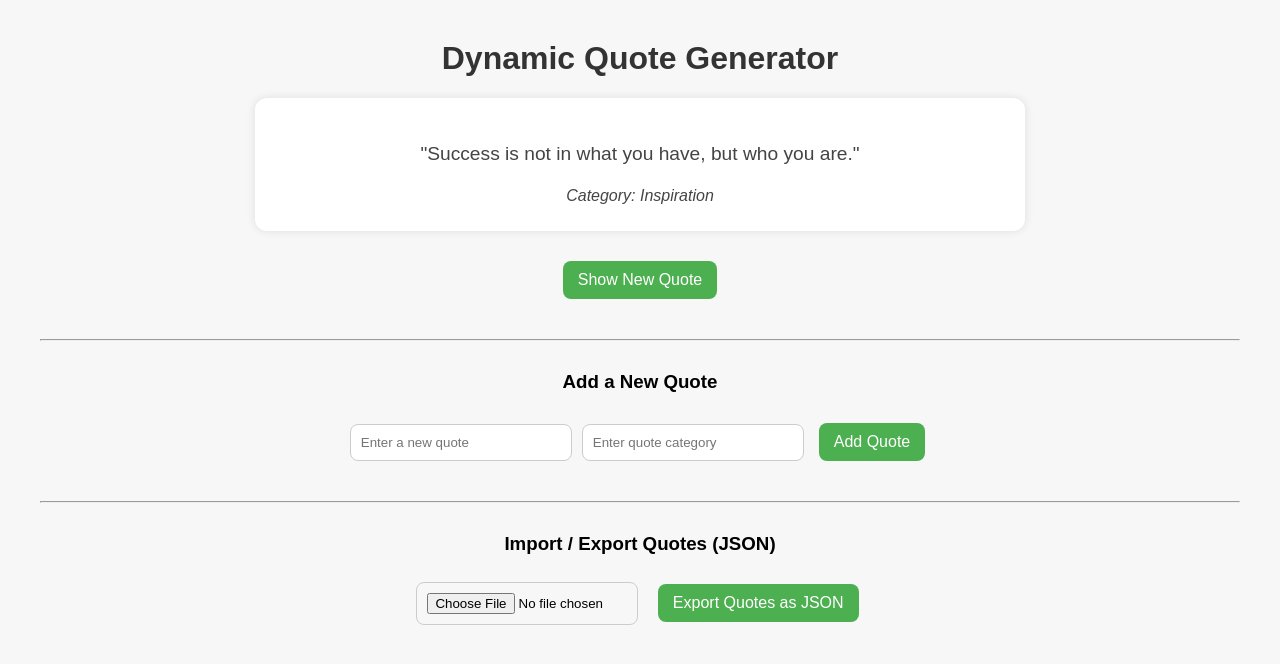
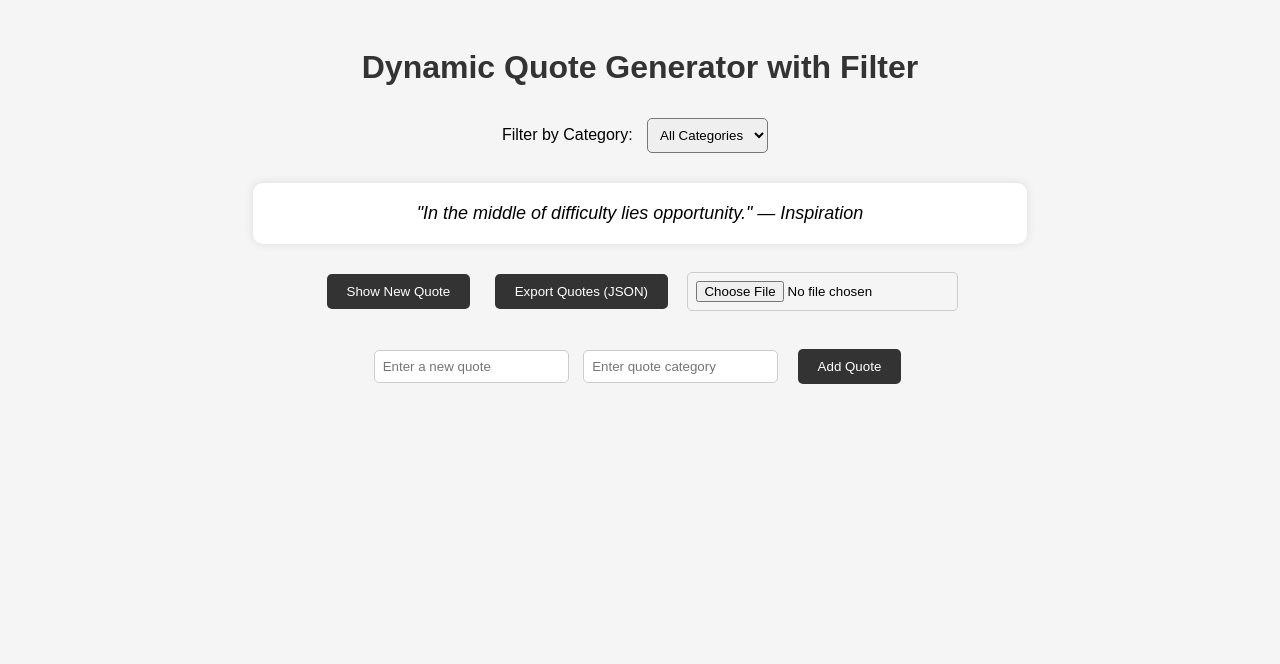
Before and after one commit to Toqa-Khalifa/alx_fe_javascript, a plain HTML site: page dom-manipulation/index.html in a window 1280 px wide. Both pictures are taken after a click on the button "Show New Quote". Drawn offline with Linux system fonts and the light colour scheme.

Commit message:
add task 3

```diff
--- a/dom-manipulation/index.html
+++ b/dom-manipulation/index.html
@@ -1,15 +1,15 @@
 <!DOCTYPE html>
 <html lang="en">
 <head>
-  <meta charset="UTF-8">
-  <meta name="viewport" content="width=device-width, initial-scale=1.0">
-  <title>Dynamic Quote Generator</title>
+  <meta charset="UTF-8" />
+  <meta name="viewport" content="width=device-width, initial-scale=1.0" />
+  <title>Dynamic Quote Generator with Filter</title>
   <style>
     body {
       font-family: Arial, sans-serif;
+      background: #f5f5f5;
+      padding: 20px;
       text-align: center;
-      background-color: #f7f7f7;
-      margin: 40px;
     }
 
     h1 {
@@ -17,67 +17,70 @@
     }
 
     #quoteDisplay {
-      background: #fff;
+      margin: 20px auto;
+      padding: 20px;
+      background: white;
+      border-radius: 10px;
       width: 60%;
-      margin: 20px auto;
-      padding: 25px;
-      border-radius: 12px;
-      box-shadow: 0 0 10px rgba(0, 0, 0, 0.1);
-      font-size: 1.2rem;
-      color: #444;
+      box-shadow: 0 0 10px rgba(0,0,0,0.1);
+      font-size: 18px;
+      font-style: italic;
     }
 
     button {
-      padding: 10px 15px;
       margin: 10px;
+      padding: 10px 20px;
+      background: #333;
+      color: white;
       border: none;
-      border-radius: 8px;
-      background-color: #4CAF50;
-      color: white;
+      border-radius: 5px;
       cursor: pointer;
-      font-size: 1rem;
-      transition: 0.3s;
     }
 
     button:hover {
-      background-color: #45a049;
+      background: #555;
     }
 
-    input[type="text"],
-    input[type="file"] {
+    input {
       margin: 5px;
-      padding: 10px;
+      padding: 8px;
+      border-radius: 5px;
       border: 1px solid #ccc;
-      border-radius: 8px;
-      width: 200px;
     }
 
-    #addQuoteContainer {
-      margin-top: 20px;
+    select {
+      margin: 10px;
+      padding: 8px;
+      border-radius: 5px;
     }
 
-    hr {
-      margin: 30px 0;
+    #formContainer {
+      margin-top: 20px;
     }
   </style>
 </head>
 <body>
-  <h1>Dynamic Quote Generator</h1>
+  <h1>Dynamic Quote Generator with Filter</h1>
 
-  <div id="quoteDisplay">Click "Show New Quote" to see a random quote!</div>
+  <!-- Category Filter -->
+  <div>
+    <label for="categoryFilter">Filter by Category:</label>
+    <select id="categoryFilter" onchange="filterQuotes()">
+      <option value="all">All Categories</option>
+    </select>
+  </div>
+
+  <!-- Quote Display -->
+  <div id="quoteDisplay">Click "Show New Quote" to start!</div>
   <button id="newQuote">Show New Quote</button>
+  <button id="exportBtn">Export Quotes (JSON)</button>
+  <input type="file" id="importFile" accept=".json" onchange="importFromJsonFile(event)" />
 
-  <hr>
-
-  <h3>Add a New Quote</h3>
-  <div id="addQuoteContainer"></div>
-
-  <hr>
-
-  <h3>Import / Export Quotes (JSON)</h3>
-  <div>
-    <input type="file" id="importFile" accept=".json" onchange="importFromJsonFile(event)" />
-    <button id="exportBtn">Export Quotes as JSON</button>
+  <!-- Add Quote Form -->
+  <div id="formContainer">
+    <input id="newQuoteText" type="text" placeholder="Enter a new quote" />
+    <input id="newQuoteCategory" type="text" placeholder="Enter quote category" />
+    <button onclick="addQuote()">Add Quote</button>
   </div>
 
   <script src="./script.js"></script>
--- a/dom-manipulation/script.js
+++ b/dom-manipulation/script.js
@@ -1,64 +1,37 @@
-// =======================
-// Dynamic Quote Generator with Web Storage & JSON
-// =======================
-
-// Load quotes from localStorage or use default
+// === Initialize or Load Quotes from Local Storage ===
 let quotes = JSON.parse(localStorage.getItem("quotes")) || [
   { text: "The best way to get started is to quit talking and begin doing.", category: "Motivation" },
   { text: "Life is what happens when you're busy making other plans.", category: "Life" },
-  { text: "Success is not in what you have, but who you are.", category: "Inspiration" }
+  { text: "In the middle of difficulty lies opportunity.", category: "Inspiration" },
 ];
 
-// =======================
-// Helper Functions
-// =======================
+// === DOM Elements ===
+const quoteDisplay = document.getElementById("quoteDisplay");
+const categoryFilter = document.getElementById("categoryFilter");
 
-// Save quotes array to localStorage
+// === Save Quotes to Local Storage ===
 function saveQuotes() {
   localStorage.setItem("quotes", JSON.stringify(quotes));
 }
 
-// Save last viewed quote in sessionStorage
-function saveLastQuote(quote) {
-  sessionStorage.setItem("lastQuote", JSON.stringify(quote));
-}
+// === Show Random Quote (Based on Filter) ===
+function showRandomQuote() {
+  const selectedCategory = categoryFilter.value;
+  let filteredQuotes = selectedCategory === "all"
+    ? quotes
+    : quotes.filter(q => q.category.toLowerCase() === selectedCategory.toLowerCase());
 
-// Load last viewed quote from sessionStorage
-function loadLastQuote() {
-  const lastQuote = JSON.parse(sessionStorage.getItem("lastQuote"));
-  if (lastQuote) {
-    displayQuote(lastQuote);
-  }
-}
-
-// =======================
-// Quote Display Functions
-// =======================
-
-function displayQuote(quote) {
-  const quoteDisplay = document.getElementById("quoteDisplay");
-  quoteDisplay.innerHTML = `
-    <p>"${quote.text}"</p>
-    <small><em>Category: ${quote.category}</em></small>
-  `;
-}
-
-function showRandomQuote() {
-  if (quotes.length === 0) {
-    document.getElementById("quoteDisplay").textContent = "No quotes available!";
+  if (filteredQuotes.length === 0) {
+    quoteDisplay.textContent = "No quotes found for this category.";
     return;
   }
 
-  const randomIndex = Math.floor(Math.random() * quotes.length);
-  const quote = quotes[randomIndex];
-  displayQuote(quote);
-  saveLastQuote(quote);
+  const randomIndex = Math.floor(Math.random() * filteredQuotes.length);
+  quoteDisplay.textContent = `"${filteredQuotes[randomIndex].text}" — ${filteredQuotes[randomIndex].category}`;
+  sessionStorage.setItem("lastQuote", quoteDisplay.textContent);
 }
 
-// =======================
-// Add Quote Functions
-// =======================
-
+// === Add New Quote ===
 function addQuote() {
   const text = document.getElementById("newQuoteText").value.trim();
   const category = document.getElementById("newQuoteCategory").value.trim();
@@ -69,85 +42,76 @@ function addQuote() {
   }
 
   quotes.push({ text, category });
-  saveQuotes(); // Save to localStorage
-
+  saveQuotes();
+  populateCategories(); // Update dropdown with new category
   document.getElementById("newQuoteText").value = "";
   document.getElementById("newQuoteCategory").value = "";
-
   alert("Quote added successfully!");
-  console.log("Updated quotes:", quotes);
 }
 
-// Create Add Quote Form dynamically
-function createAddQuoteForm() {
-  const container = document.getElementById("addQuoteContainer");
+// === Populate Categories Dynamically ===
+function populateCategories() {
+  const uniqueCategories = [...new Set(quotes.map(q => q.category))];
+  categoryFilter.innerHTML = '<option value="all">All Categories</option>';
+  uniqueCategories.forEach(cat => {
+    const option = document.createElement("option");
+    option.value = cat;
+    option.textContent = cat;
+    categoryFilter.appendChild(option);
+  });
 
-  const quoteInput = document.createElement("input");
-  quoteInput.id = "newQuoteText";
-  quoteInput.type = "text";
-  quoteInput.placeholder = "Enter a new quote";
-
-  const categoryInput = document.createElement("input");
-  categoryInput.id = "newQuoteCategory";
-  categoryInput.type = "text";
-  categoryInput.placeholder = "Enter quote category";
-
-  const addButton = document.createElement("button");
-  addButton.textContent = "Add Quote";
-  addButton.addEventListener("click", addQuote);
-
-  container.appendChild(quoteInput);
-  container.appendChild(categoryInput);
-  container.appendChild(addButton);
+  // Restore last selected filter
+  const lastFilter = localStorage.getItem("lastFilter");
+  if (lastFilter) {
+    categoryFilter.value = lastFilter;
+  }
 }
 
-// =======================
-// JSON Import / Export
-// =======================
+// === Filter Quotes ===
+function filterQuotes() {
+  localStorage.setItem("lastFilter", categoryFilter.value);
+  showRandomQuote();
+}
 
-// Export quotes as JSON file
+// === Export Quotes as JSON File ===
 function exportToJsonFile() {
   const dataStr = JSON.stringify(quotes, null, 2);
   const blob = new Blob([dataStr], { type: "application/json" });
   const url = URL.createObjectURL(blob);
 
-  const a = document.createElement("a");
-  a.href = url;
-  a.download = "quotes.json";
-  a.click();
+  const link = document.createElement("a");
+  link.href = url;
+  link.download = "quotes.json";
+  link.click();
 
   URL.revokeObjectURL(url);
 }
 
-// Import quotes from JSON file
+// === Import Quotes from JSON File ===
 function importFromJsonFile(event) {
   const fileReader = new FileReader();
-  fileReader.onload = function (e) {
+  fileReader.onload = function(e) {
     try {
       const importedQuotes = JSON.parse(e.target.result);
-
-      if (!Array.isArray(importedQuotes)) {
-        alert("Invalid file format!");
-        return;
-      }
-
       quotes.push(...importedQuotes);
       saveQuotes();
+      populateCategories();
       alert("Quotes imported successfully!");
-    } catch (err) {
-      alert("Error importing quotes. Please check the file format.");
+    } catch {
+      alert("Invalid JSON file format.");
     }
   };
   fileReader.readAsText(event.target.files[0]);
 }
 
-// =======================
-// Event Listeners
-// =======================
-
+// === Initialize App ===
 document.getElementById("newQuote").addEventListener("click", showRandomQuote);
 document.getElementById("exportBtn").addEventListener("click", exportToJsonFile);
 
-// Initialize
-createAddQuoteForm();
-loadLastQuote(); // Load last viewed quote from sessionStorage
+populateCategories();
+
+// Restore last viewed quote from session storage
+const lastQuote = sessionStorage.getItem("lastQuote");
+if (lastQuote) {
+  quoteDisplay.textContent = lastQuote;
+}
```
